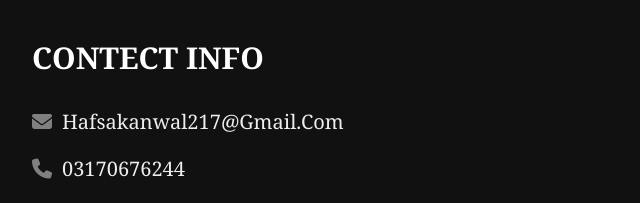
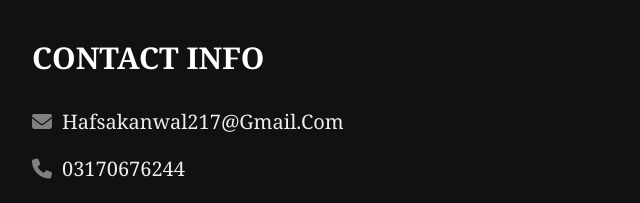
Before and after one commit to Hafsakanwal0/portfolio, a plain HTML site: page index.html in a window 1280 px wide. Shown: the part 3289-3492 px from the top of the page, 368-1008 px from the left. Drawn offline with Linux system fonts and the light colour scheme.

Commit message:
again changes

```diff
--- a/index.html
+++ b/index.html
@@ -110,7 +110,7 @@ Duration: Jan 2025 – May 2025
         <h1 class="heading"><span>Contect </span>me</h1>
           <div class="row">
             <div class="content">
-                <h3 class="title">contect info</h3>
+                <h3 class="title">contact info</h3>
                 <div class="info">
                     <h3> <i class="fas fa-envelope"></i> hafsakanwal217@gmail.com</h3>
                     <h3> <i class="fas fa-phone"></i> 03170676244</h3>
```
